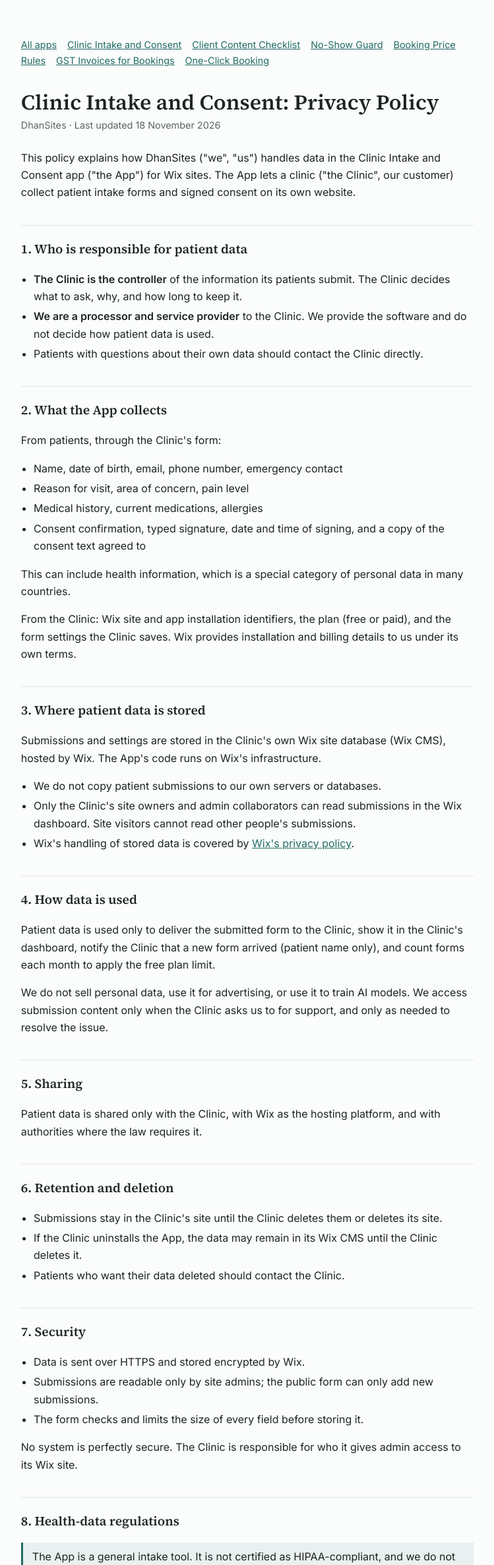
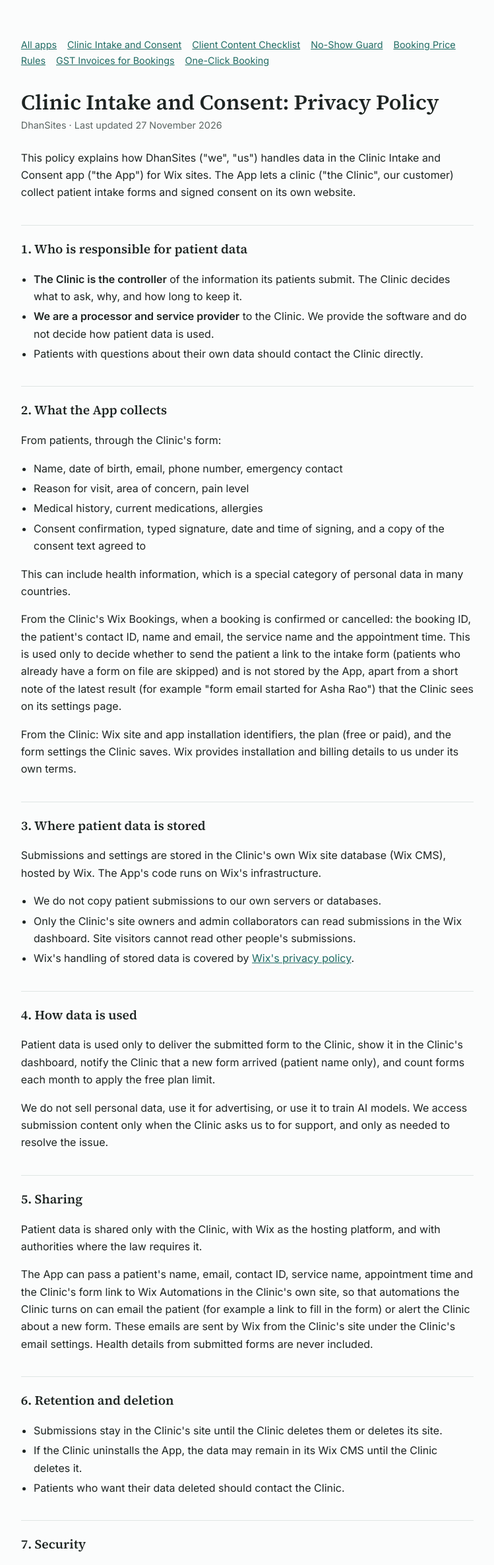
Before and after one commit to dhansites-lgtm/privacy, a plain HTML site: page clinic-intake-and-consent.html in a window 1280 px wide. Shown: the top 2372 px of the page at 66% size, without its empty margins (265-1014 px from the left). Drawn offline with Linux system fonts and the light colour scheme.

Commit message:
Privacy: Clinic Intake booking emails, GST credit notes

```diff
--- a/clinic-intake-and-consent.html
+++ b/clinic-intake-and-consent.html
@@ -25,7 +25,7 @@ nav{font-size:.9rem;margin:0 0 32px}nav a{margin-right:16px}footer{margin-top:48
 <nav><a href="./">All apps</a><a href="clinic-intake-and-consent.html">Clinic Intake and Consent</a><a href="client-content-checklist.html">Client Content Checklist</a><a href="no-show-guard.html">No-Show Guard</a><a href="booking-price-rules.html">Booking Price Rules</a><a href="gst-invoices-for-bookings.html">GST Invoices for Bookings</a><a href="one-click-booking.html">One-Click Booking</a></nav>
 
 <h1>Clinic Intake and Consent: Privacy Policy</h1>
-<p class="meta">DhanSites · Last updated 18 November 2026</p>
+<p class="meta">DhanSites · Last updated 27 November 2026</p>
 
 <p>This policy explains how DhanSites ("we", "us") handles data in the Clinic Intake and Consent app ("the App") for Wix sites. The App lets a clinic ("the Clinic", our customer) collect patient intake forms and signed consent on its own website.</p>
 
@@ -45,6 +45,7 @@ nav{font-size:.9rem;margin:0 0 32px}nav a{margin-right:16px}footer{margin-top:48
 <li>Consent confirmation, typed signature, date and time of signing, and a copy of the consent text agreed to</li>
 </ul>
 <p>This can include health information, which is a special category of personal data in many countries.</p>
+<p>From the Clinic's Wix Bookings, when a booking is confirmed or cancelled: the booking ID, the patient's contact ID, name and email, the service name and the appointment time. This is used only to decide whether to send the patient a link to the intake form (patients who already have a form on file are skipped) and is not stored by the App, apart from a short note of the latest result (for example "form email started for Asha Rao") that the Clinic sees on its settings page.</p>
 <p>From the Clinic: Wix site and app installation identifiers, the plan (free or paid), and the form settings the Clinic saves. Wix provides installation and billing details to us under its own terms.</p>
 
 <h2>3. Where patient data is stored</h2>
@@ -61,6 +62,7 @@ nav{font-size:.9rem;margin:0 0 32px}nav a{margin-right:16px}footer{margin-top:48
 
 <h2>5. Sharing</h2>
 <p>Patient data is shared only with the Clinic, with Wix as the hosting platform, and with authorities where the law requires it.</p>
+<p>The App can pass a patient's name, email, contact ID, service name, appointment time and the Clinic's form link to Wix Automations in the Clinic's own site, so that automations the Clinic turns on can email the patient (for example a link to fill in the form) or alert the Clinic about a new form. These emails are sent by Wix from the Clinic's site under the Clinic's email settings. Health details from submitted forms are never included.</p>
 
 <h2>6. Retention and deletion</h2>
 <ul>
```
Also changed, not shown: gst-invoices-for-bookings.html (+2 -1 lines).
